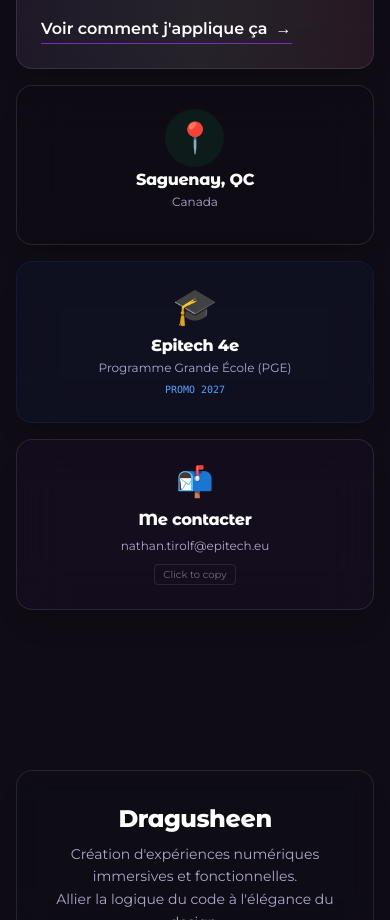
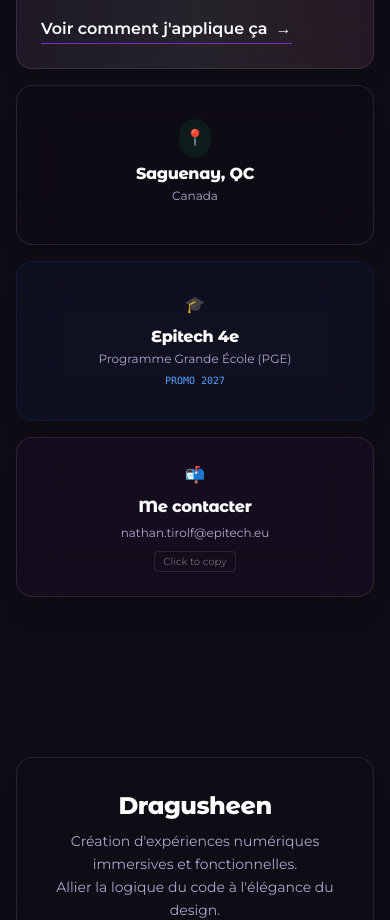
Before and after one commit to dragusheen-studio/portfolio, a React (Vite) app: page / in a window 390 px wide. Shown: the part 2180-3100 px from the top of the page. Built offline with nearby package versions, Linux system fonts and the light colour scheme.

Commit message:
[~] fix icon size

```diff
--- a/src/components/pages/home/BentoGrid/ThirdLine.tsx
+++ b/src/components/pages/home/BentoGrid/ThirdLine.tsx
@@ -27,7 +27,7 @@
 			<BentoCard className="md:col-span-2 min-h-40 items-center justify-center bg-dragusheen-deep/40">
 				<div className="relative flex items-center justify-center mb-3">
 					<span className="absolute inline-flex h-full w-full rounded-full bg-green-400 opacity-20 animate-ping"></span>
-					<span className="relative text-3xl">📍</span>
+					<span className="relative text-md md:text-3xl">📍</span>
 				</div>
 				<div className="text-center">
 					<h4 className="text-white font-bold">Saguenay, QC</h4>
@@ -36,7 +36,7 @@
 			</BentoCard>
 
 			<BentoCard className="md:col-span-2 min-h-40 items-center justify-center bg-blue-900/10 hover:bg-blue-900/20 border-blue-500/10">
-				<div className="text-4xl mb-2">🎓</div>
+				<div className=" text-md md:text-3xl mb-2">🎓</div>
 				<div className="text-center">
 					<h4 className="text-white font-bold">Epitech 4e</h4>
 					<p className="text-xs text-dragusheen-muted">Programme Grande École (PGE)</p>
@@ -48,7 +48,7 @@
 				className="md:col-span-2 min-h-40 items-center justify-center cursor-pointer active:scale-95 bg-dragusheen-primary/5 hover:bg-dragusheen-primary/10"
 				onClick={handleCopyEmail}
 			>
-				<div className="text-3xl mb-2">
+				<div className=" text-md md:text-3xl mb-2">
 					{copied ? "✅" : "📬"}
 				</div>
 				<div className="text-center">
```
